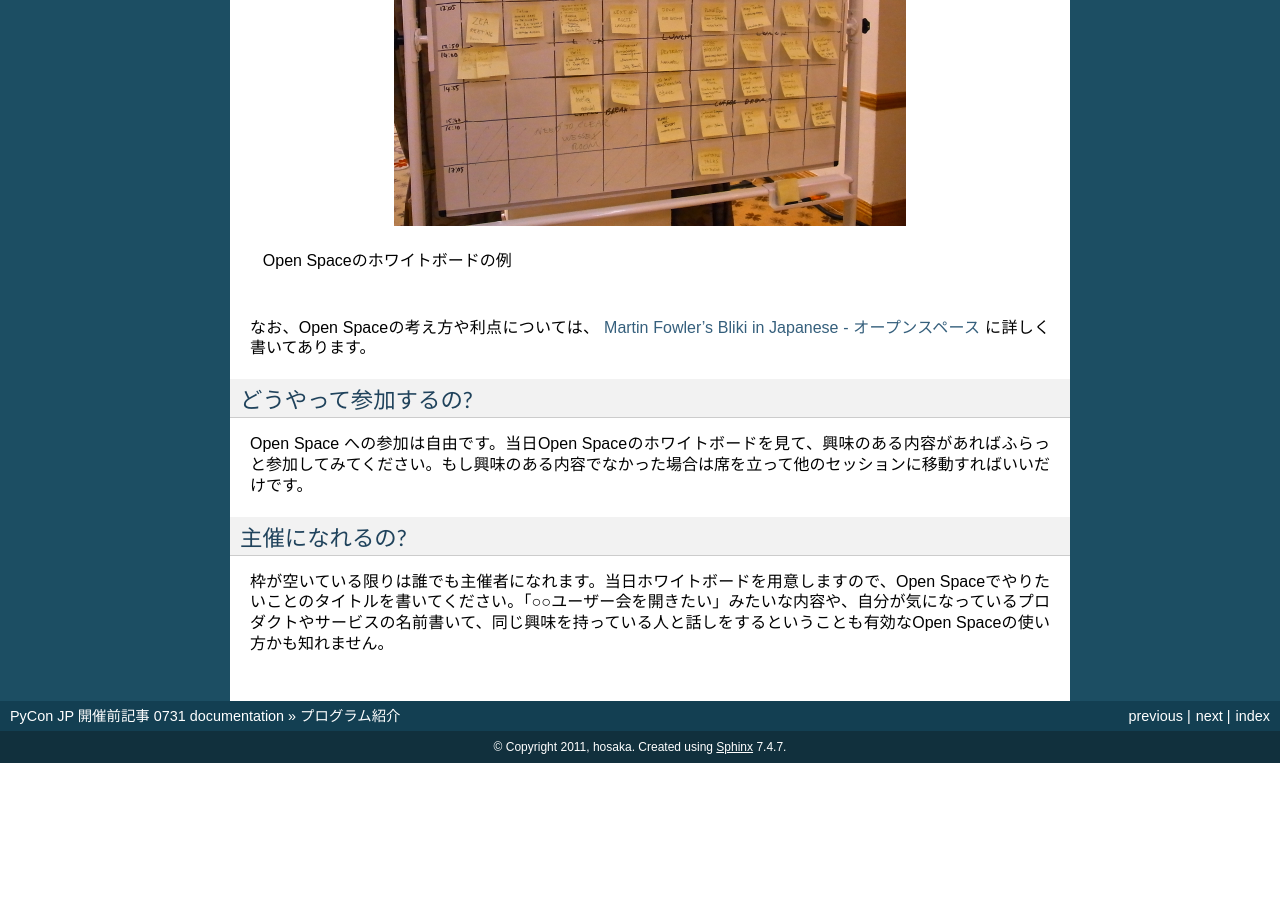
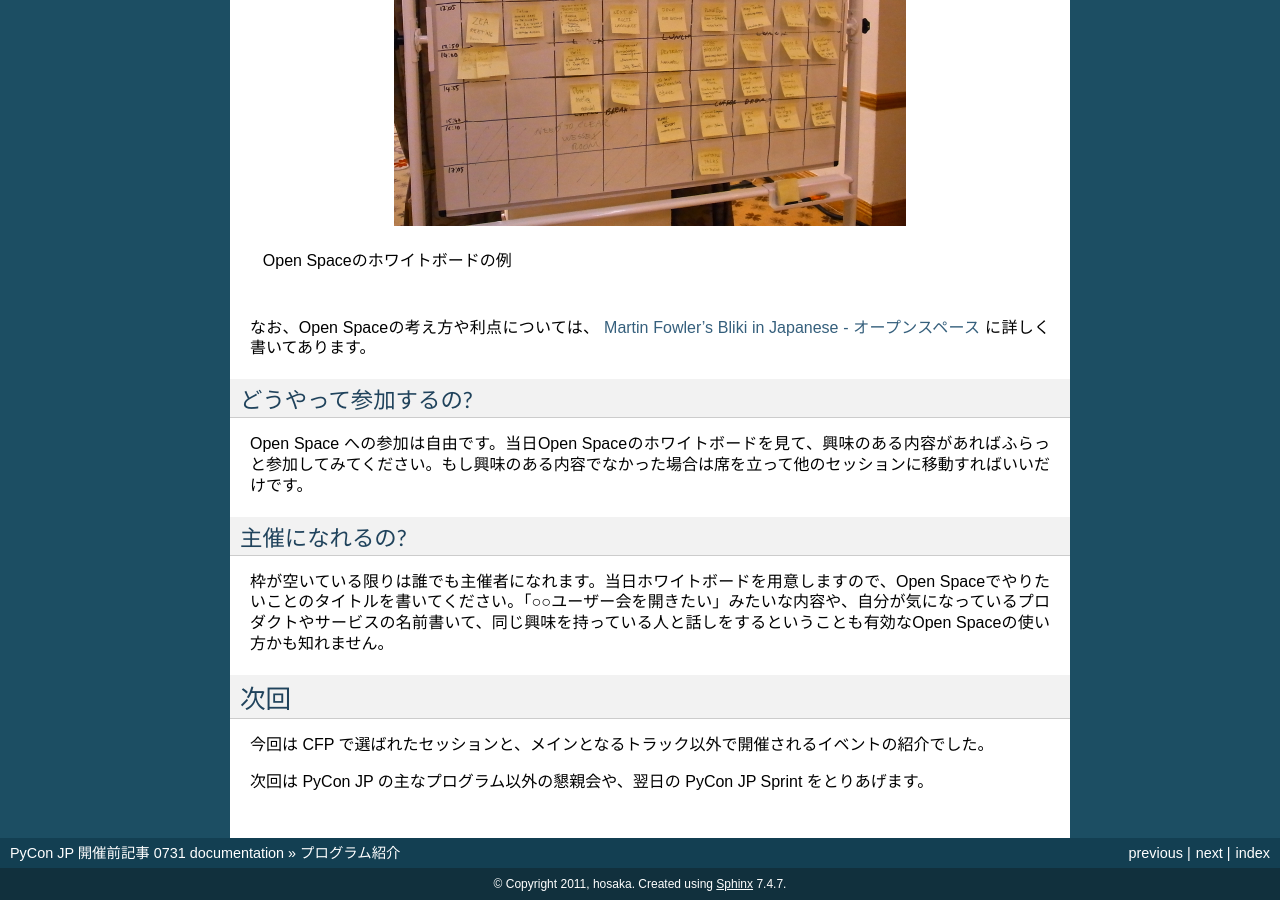
Before and after one commit to michilu/prepycon-article, a Sphinx documentation site: the page built from sphinx/vol2.rst, in a window 1280 px wide and 900 px high, scrolled down 1669 px. Built offline with Sphinx 7.4.7, drawn with Linux system fonts in a browser that asks for light colours; before the commit the page ends 2432 px from its top, so only the background shows below that.

```diff
--- a/sphinx/index.rst
+++ b/sphinx/index.rst
@@ -21,6 +21,7 @@ Contents:
    vol1
    vol2
    vol3
+   authors
 
 Indices and tables
 ==================
--- a/sphinx/vol1.rst
+++ b/sphinx/vol1.rst
@@ -154,4 +154,4 @@ PyCon JP に参加して彼らのような海外の開発者とも積極的に
 
 今回は基調講演・英語トラック・初心者向けのチュートリアルについての紹介でした。
 
-次回は皆様から応募いただいた CFP から選ばれたセッションをピックアップして取り上げるとともに、 Open Space や Office Hour なども紹介する予定です。
+次回は皆様から応募いただいた CFP から選ばれたセッションをピックアップして取り上げるとともに、 Open Space や Office Hour など、今回の PyCon JP で実施する新しい試みを紹介する予定です。
--- a/sphinx/vol2.rst
+++ b/sphinx/vol2.rst
@@ -89,3 +89,11 @@ Open Space への参加は自由です。当日Open Spaceのホワイトボー
 主催になれるの?
 ---------------
 枠が空いている限りは誰でも主催者になれます。当日ホワイトボードを用意しますので、Open Spaceでやりたいことのタイトルを書いてください。「○○ユーザー会を開きたい」みたいな内容や、自分が気になっているプロダクトやサービスの名前書いて、同じ興味を持っている人と話しをするということも有効なOpen Spaceの使い方かも知れません。
+
+
+次回
+====
+
+今回は CFP で選ばれたセッションと、メインとなるトラック以外で開催されるイベントの紹介でした。
+
+次回は PyCon JP の主なプログラム以外の懇親会や、翌日の PyCon JP Sprint をとりあげます。
--- a/sphinx/vol3.rst
+++ b/sphinx/vol3.rst
@@ -2,7 +2,9 @@
  本編以外に
 ============
 
-みんな大好き懇親会という名の飲み会である PyCon Party についても紹介します。
+前回まではメインとなるセッションや、セッションを開いている時間に裏で開催されている Open Space などについての紹介でした。
+最終回となる今回は、それらの時間以外に行われる昼食や、みんな大好き懇親会という名の飲み会である PyCon Party、そして PyCon JP の翌日に開催される PyCon JP Sprint を紹介します。
+
 
 お昼ご飯
 ========
```
Also changed, not shown: sphinx/authors.rst (added, +16 -0 lines), sphinx/_static/hosaka.jpg (added).
